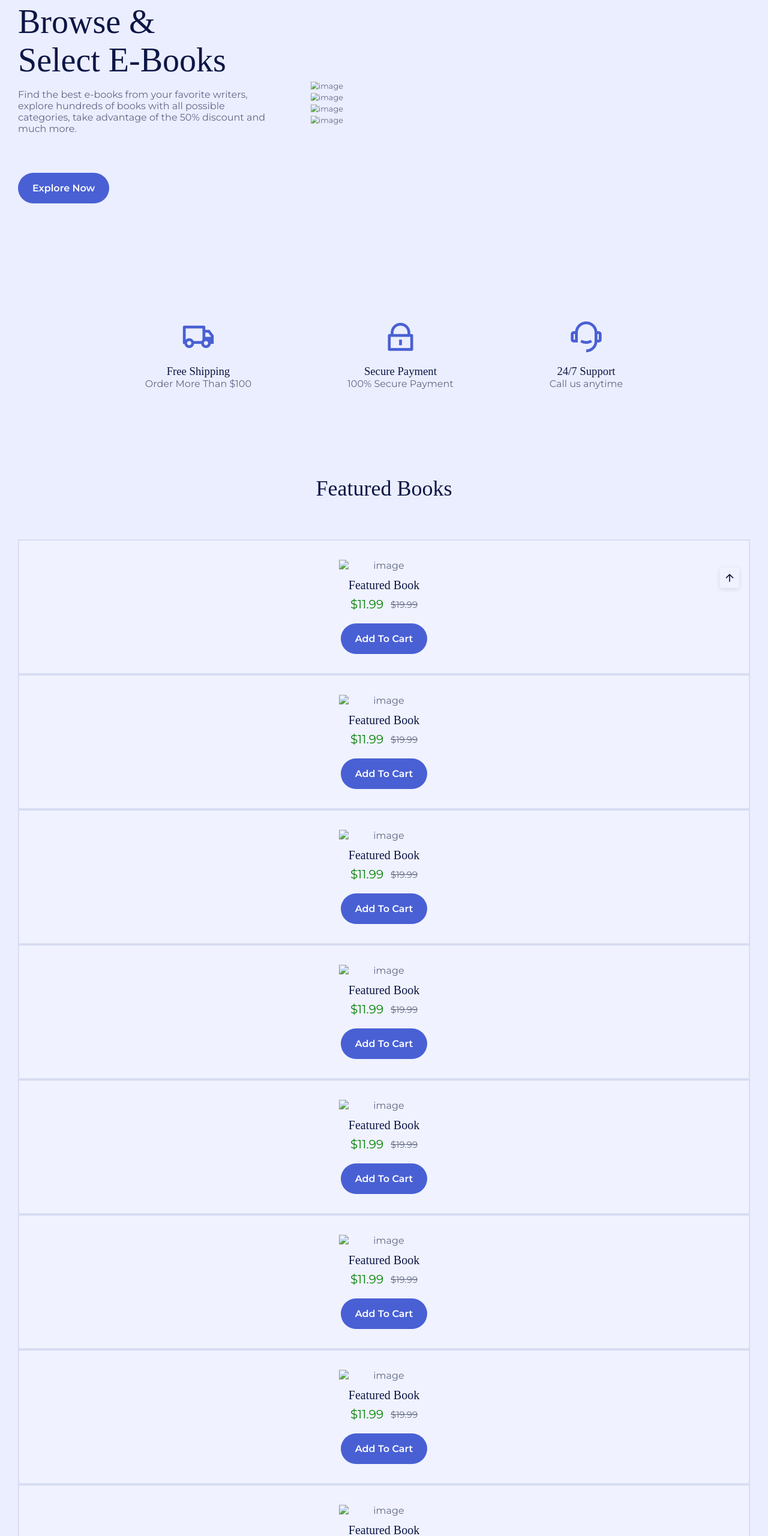
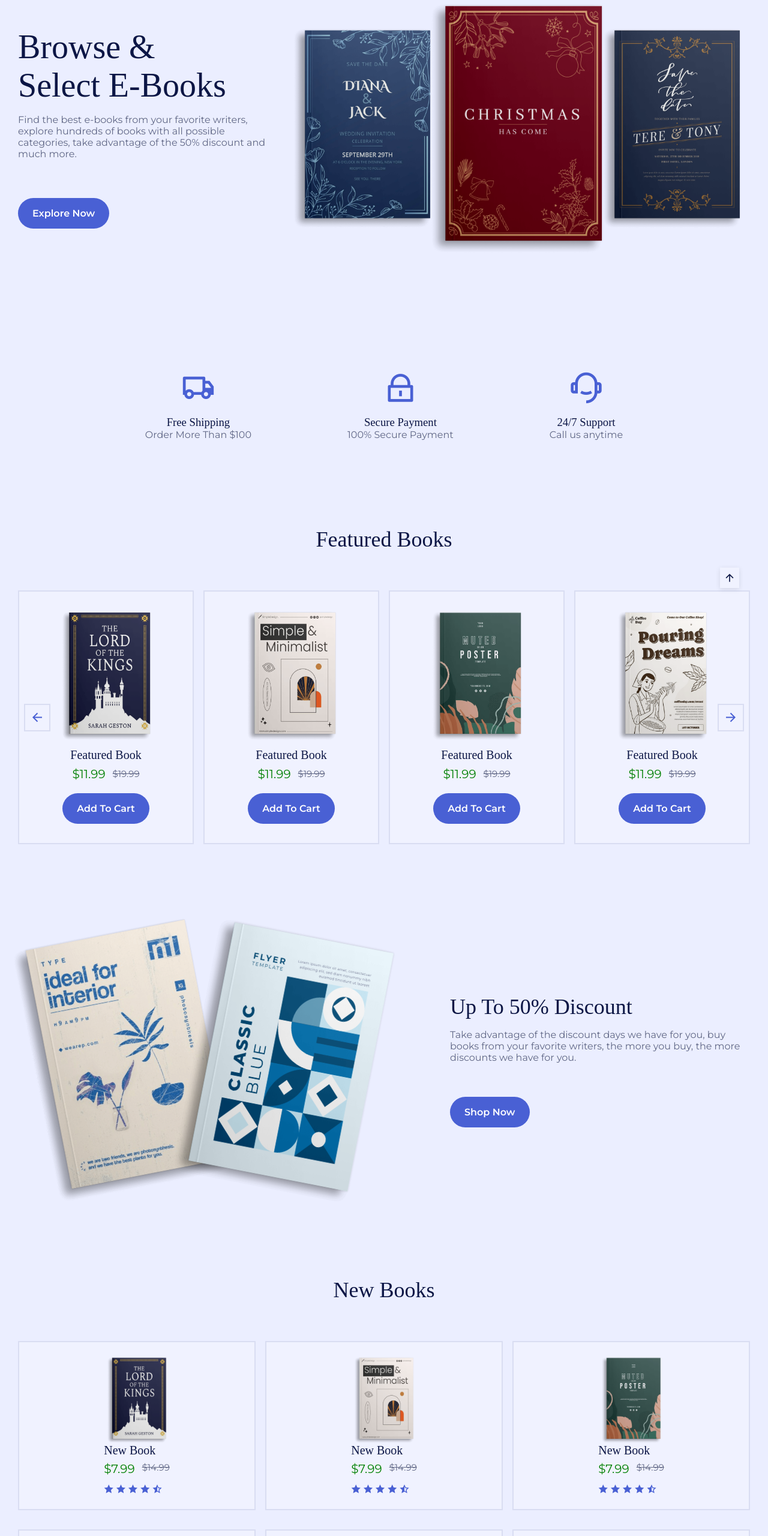
Before and after one commit to Apu1231/Responsive-book-website, a plain HTML site: page responsive-book-website-main/index.html in a window 1280 px wide. Shown: the part 220-2780 px from the top of the page at 60% size. Drawn offline with nearby package versions, Linux system fonts and the light colour scheme; the site is published under a folder, as on GitHub Pages, so addresses that start at the root find nothing; a web font is replaced by a local one.

Commit message:
Update index.html

```diff
--- a/responsive-book-website-main/index.html
+++ b/responsive-book-website-main/index.html
@@ -6,16 +6,16 @@
    <meta name="viewport" content="width=device-width, initial-scale=1.0">
 
    <!--=============== FAVICON ===============-->
-   <link rel="shortcut icon" href="assets/img/favicon.png" type="image/x-icon">
+   <link rel="shortcut icon" href="./assets/img/favicon.png" type="image/x-icon">
 
    <!--=============== REMIXICONS ===============-->
    <link rel="stylesheet" href="https://cdnjs.cloudflare.com/ajax/libs/remixicon/3.5.0/remixicon.css">
 
    <!--=============== SWIPER CSS ===============-->
-   <link rel="stylesheet" href="/responsive-book-website-main/assets/css/swiper-bundle.min.css">
+   <link rel="stylesheet" href="./assets/css/swiper-bundle.min.css">
 
    <!--=============== CSS ===============-->
-   <link rel="stylesheet" href="assets/css/styles.css">
+   <link rel="stylesheet" href="./assets/css/styles.css">
 
    <title>Responsive book website</title>
 </head>
@@ -150,22 +150,22 @@
                <div class="home__swiper swiper">
                   <div class="swiper-wrapper">
                      <article class="home__article swiper-slide">
-                        <img src="/responsive-book-website-main/assets/img/home-book-1.png" alt="image"
+                        <img src="./assets/img/home-book-1.png" alt="image"
                            class="home__img">
                      </article>
 
                      <article class="home__article swiper-slide">
-                        <img src="/responsive-book-website-main/assets/img/home-book-2.png" alt="image"
+                        <img src="./assets/img/home-book-2.png" alt="image"
                            class="home__img">
                      </article>
 
                      <article class="home__article swiper-slide">
-                        <img src="/responsive-book-website-main/assets/img/home-book-3.png" alt="image"
+                        <img src="./assets/img/home-book-3.png" alt="image"
                            class="home__img">
                      </article>
 
                      <article class="home__article swiper-slide">
-                        <img src="/responsive-book-website-main/assets/img/home-book-4.png" alt="image"
+                        <img src="./assets/img/home-book-4.png" alt="image"
                            class="home__img">
                      </article>
 
@@ -209,7 +209,7 @@
             <div class="featured__swiper swiper ">
                <div class="swiper-wrapper">
                   <article class="featured__card swiper-slide ">
-                     <img src="/responsive-book-website-main/assets/img/book-1.png" alt="image" class="featured__img">
+                     <img src="./assets/img/book-1.png" alt="image" class="featured__img">
                      <h2 class="featured__title">
                         Featured Book
                      </h2>
@@ -228,7 +228,7 @@
 
 
                   <article class="featured__card swiper-slide">
-                     <img src="/responsive-book-website-main/assets/img/book-2.png" alt="image" class="featured__img">
+                     <img src="./assets/img/book-2.png" alt="image" class="featured__img">
                      <h2 class="featured__title">
                         Featured Book
                      </h2>
@@ -246,7 +246,7 @@
                   </article>
 
                   <article class="featured__card swiper-slide">
-                     <img src="/responsive-book-website-main/assets/img/book-3.png" alt="image" class="featured__img">
+                     <img src="./assets/img/book-3.png" alt="image" class="featured__img">
                      <h2 class="featured__title">
                         Featured Book
                      </h2>
@@ -264,7 +264,7 @@
                   </article>
 
                   <article class="featured__card swiper-slide">
-                     <img src="/responsive-book-website-main/assets/img/book-4.png" alt="image" class="featured__img">
+                     <img src="./assets/img/book-4.png" alt="image" class="featured__img">
                      <h2 class="featured__title">
                         Featured Book
                      </h2>
@@ -282,7 +282,7 @@
                   </article>
 
                   <article class="featured__card swiper-slide">
-                     <img src="/responsive-book-website-main/assets/img/book-5.png" alt="image" class="featured__img">
+                     <img src="./assets/img/book-5.png" alt="image" class="featured__img">
                      <h2 class="featured__title">
                         Featured Book
                      </h2>
@@ -300,7 +300,7 @@
                   </article>
 
                   <article class="featured__card swiper-slide">
-                     <img src="/responsive-book-website-main/assets/img/book-6.png" alt="image" class="featured__img">
+                     <img src="./assets/img/book-6.png" alt="image" class="featured__img">
                      <h2 class="featured__title">
                         Featured Book
                      </h2>
@@ -318,7 +318,7 @@
                   </article>
 
                   <article class="featured__card swiper-slide">
-                     <img src="/responsive-book-website-main/assets/img/book-7.png" alt="image" class="featured__img">
+                     <img src="./assets/img/book-7.png" alt="image" class="featured__img">
                      <h2 class="featured__title">
                         Featured Book
                      </h2>
@@ -336,7 +336,7 @@
                   </article>
 
                   <article class="featured__card swiper-slide">
-                     <img src="/responsive-book-website-main/assets/img/book-8.png" alt="image" class="featured__img">
+                     <img src="./assets/img/book-8.png" alt="image" class="featured__img">
                      <h2 class="featured__title">
                         Featured Book
                      </h2>
@@ -354,7 +354,7 @@
                   </article>
 
                   <article class="featured__card swiper-slide">
-                     <img src="/responsive-book-website-main/assets/img/book-9.png" alt="image" class="featured__img">
+                     <img src="./assets/img/book-9.png" alt="image" class="featured__img">
                      <h2 class="featured__title">
                         Featured Book
                      </h2>
@@ -372,7 +372,7 @@
                   </article>
 
                   <article class="featured__card swiper-slide">
-                     <img src="/responsive-book-website-main/assets/img/book-10.png" alt="image" class="featured__img">
+                     <img src="./assets/img/book-10.png" alt="image" class="featured__img">
                      <h2 class="featured__title">
                         Featured Book
                      </h2>
@@ -416,9 +416,9 @@
                <a href="#" class="button">Shop Now</a>
             </div>
             <div class="discount__images">
-               <img src="/responsive-book-website-main/assets/img/discount-book-1.png" alt="image"
+               <img src="./assets/img/discount-book-1.png" alt="image"
                   class="discount__img-1">
-               <img src="/responsive-book-website-main/assets/img/discount-book-2.png" alt="image"
+               <img src="./assets/img/discount-book-2.png" alt="image"
                   class="discount__img-2">
             </div>
          </div>
@@ -434,7 +434,7 @@
             <div class="new__swiper swiper">
                <div class="swiper-wrapper">
                   <a href="#" class="new__card swiper-slide">
-                     <img src="/responsive-book-website-main/assets/img/book-1.png" alt="image" class="new__img">
+                     <img src="./assets/img/book-1.png" alt="image" class="new__img">
 
                      <div>
                         <h2 class="new__title">
@@ -456,7 +456,7 @@
                   </a>
 
                   <a href="#" class="new__card swiper-slide">
-                     <img src="/responsive-book-website-main/assets/img/book-2.png" alt="image" class="new__img">
+                     <img src="./assets/img/book-2.png" alt="image" class="new__img">
 
                      <div>
                         <h2 class="new__title">
@@ -478,7 +478,7 @@
                   </a>
 
                   <a href="#" class="new__card swiper-slide">
-                     <img src="/responsive-book-website-main/assets/img/book-3.png" alt="image" class="new__img">
+                     <img src="./assets/img/book-3.png" alt="image" class="new__img">
 
                      <div>
                         <h2 class="new__title">
@@ -500,7 +500,7 @@
                   </a>
 
                   <a href="#" class="new__card swiper-slide">
-                     <img src="/responsive-book-website-main/assets/img/book-4.png" alt="image" class="new__img">
+                     <img src="./assets/img/book-4.png" alt="image" class="new__img">
 
                      <div>
                         <h2 class="new__title">
@@ -522,7 +522,7 @@
                   </a>
 
                   <a href="#" class="new__card swiper-slide">
-                     <img src="/responsive-book-website-main/assets/img/book-5.png" alt="image" class="new__img">
+                     <img src="./assets/img/book-5.png" alt="image" class="new__img">
 
                      <div>
                         <h2 class="new__title">
@@ -544,7 +544,7 @@
                   </a>
 
                   <a href="#" class="new__card swiper-slide">
-                     <img src="/responsive-book-website-main/assets/img/book-6.png" alt="image" class="new__img">
+                     <img src="./assets/img/book-6.png" alt="image" class="new__img">
 
                      <div>
                         <h2 class="new__title">
@@ -566,7 +566,7 @@
                   </a>
 
                   <a href="#" class="new__card swiper-slide">
-                     <img src="/responsive-book-website-main/assets/img/book-7.png" alt="image" class="new__img">
+                     <img src="./assets/img/book-7.png" alt="image" class="new__img">
 
                      <div>
                         <h2 class="new__title">
@@ -588,7 +588,7 @@
                   </a>
 
                   <a href="#" class="new__card swiper-slide">
-                     <img src="/responsive-book-website-main/assets/img/book-8.png" alt="image" class="new__img">
+                     <img src="./assets/img/book-8.png" alt="image" class="new__img">
 
                      <div>
                         <h2 class="new__title">
@@ -610,7 +610,7 @@
                   </a>
 
                   <a href="#" class="new__card swiper-slide">
-                     <img src="/responsive-book-website-main/assets/img/book-9.png" alt="image" class="new__img">
+                     <img src="./assets/img/book-9.png" alt="image" class="new__img">
 
                      <div>
                         <h2 class="new__title">
@@ -632,7 +632,7 @@
                   </a>
 
                   <a href="#" class="new__card swiper-slide">
-                     <img src="/responsive-book-website-main/assets/img/book-10.png" alt="image" class="new__img">
+                     <img src="./assets/img/book-10.png" alt="image" class="new__img">
 
                      <div>
                         <h2 class="new__title">
@@ -660,7 +660,7 @@
             <div class="new__swiper swiper">
                <div class="swiper-wrapper">
                   <a href="#" class="new__card swiper-slide">
-                     <img src="/responsive-book-website-main/assets/img/book-10.png" alt="image" class="new__img">
+                     <img src="./assets/img/book-10.png" alt="image" class="new__img">
 
                      <div>
                         <h2 class="new__title">
@@ -682,7 +682,7 @@
                   </a>
 
                   <a href="#" class="new__card swiper-slide">
-                     <img src="/responsive-book-website-main/assets/img/book-9.png" alt="image" class="new__img">
+                     <img src="./assets/img/book-9.png" alt="image" class="new__img">
 
                      <div>
                         <h2 class="new__title">
@@ -704,7 +704,7 @@
                   </a>
 
                   <a href="#" class="new__card swiper-slide">
-                     <img src="/responsive-book-website-main/assets/img/book-8.png" alt="image" class="new__img">
+                     <img src="./assets/img/book-8.png" alt="image" class="new__img">
 
                      <div>
                         <h2 class="new__title">
@@ -726,7 +726,7 @@
                   </a>
 
                   <a href="#" class="new__card swiper-slide">
-                     <img src="/responsive-book-website-main/assets/img/book-7.png" alt="image" class="new__img">
+                     <img src="./assets/img/book-7.png" alt="image" class="new__img">
 
                      <div>
                         <h2 class="new__title">
@@ -748,7 +748,7 @@
                   </a>
 
                   <a href="#" class="new__card swiper-slide">
-                     <img src="/responsive-book-website-main/assets/img/book-6.png" alt="image" class="new__img">
+                     <img src="./assets/img/book-6.png" alt="image" class="new__img">
 
                      <div>
                         <h2 class="new__title">
@@ -770,7 +770,7 @@
                   </a>
 
                   <a href="#" class="new__card swiper-slide">
-                     <img src="/responsive-book-website-main/assets/img/book-5.png" alt="image" class="new__img">
+                     <img src="./assets/img/book-5.png" alt="image" class="new__img">
 
                      <div>
                         <h2 class="new__title">
@@ -792,7 +792,7 @@
                   </a>
 
                   <a href="#" class="new__card swiper-slide">
-                     <img src="/responsive-book-website-main/assets/img/book-4.png" alt="image" class="new__img">
+                     <img src="./assets/img/book-4.png" alt="image" class="new__img">
 
                      <div>
                         <h2 class="new__title">
@@ -814,7 +814,7 @@
                   </a>
 
                   <a href="#" class="new__card swiper-slide">
-                     <img src="/responsive-book-website-main/assets/img/book-3.png" alt="image" class="new__img">
+                     <img src="./assets/img/book-3.png" alt="image" class="new__img">
 
                      <div>
                         <h2 class="new__title">
@@ -836,7 +836,7 @@
                   </a>
 
                   <a href="#" class="new__card swiper-slide">
-                     <img src="/responsive-book-website-main/assets/img/book-2.png" alt="image" class="new__img">
+                     <img src="./assets/img/book-2.png" alt="image" class="new__img">
 
                      <div>
                         <h2 class="new__title">
@@ -858,7 +858,7 @@
                   </a>
 
                   <a href="#" class="new__card swiper-slide">
-                     <img src="/responsive-book-website-main/assets/img/book-1.png" alt="image" class="new__img">
+                     <img src="./assets/img/book-1.png" alt="image" class="new__img">
 
                      <div>
                         <h2 class="new__title">
@@ -888,7 +888,7 @@
       <!--==================== JOIN ====================-->
       <section class="join section">
          <div class="join__container">
-            <img src="/responsive-book-website-main/assets/img/join-bg.jpg" alt="image" class="join__bg">
+            <img src="./assets/img/join-bg.jpg" alt="image" class="join__bg">
             <div class="join__data container grid">
                <h2 class="join__title section__title">
                   Subscribe To Receive <br>
@@ -910,7 +910,7 @@
             <div class="testimonial__swiper swiper">
                <div class="swiper-wrapper">
                   <article class="testimonial__card swiper-slide">
-                     <img src="/responsive-book-website-main/assets/img/testimonial-perfil-1.png" alt="image"
+                     <img src="./assets/img/testimonial-perfil-1.png" alt="image"
                         class="testimonial__img">
                      <h2 class="testimonial__title">Rial Loz</h2>
                      <p class="testimonial__description">The best website to buy books, the purchase
@@ -926,7 +926,7 @@
                   </article>
 
                   <article class="testimonial__card swiper-slide">
-                     <img src="/responsive-book-website-main/assets/img/testimonial-perfil-2.png" alt="image"
+                     <img src="./assets/img/testimonial-perfil-2.png" alt="image"
                         class="testimonial__img">
                      <h2 class="testimonial__title">Rial Loz</h2>
                      <p class="testimonial__description">The best website to buy books, the purchase
@@ -942,7 +942,7 @@
                   </article>
 
                   <article class="testimonial__card swiper-slide">
-                     <img src="/responsive-book-website-main/assets/img/testimonial-perfil-3.png" alt="image"
+                     <img src="./assets/img/testimonial-perfil-3.png" alt="image"
                         class="testimonial__img">
                      <h2 class="testimonial__title">Rial Loz</h2>
                      <p class="testimonial__description">The best website to buy books, the purchase
@@ -958,7 +958,7 @@
                   </article>
 
                   <article class="testimonial__card swiper-slide">
-                     <img src="/responsive-book-website-main/assets/img/testimonial-perfil-4.png" alt="image"
+                     <img src="./assets/img/testimonial-perfil-4.png" alt="image"
                         class="testimonial__img">
                      <h2 class="testimonial__title">Rial Loz</h2>
                      <p class="testimonial__description">The best website to buy books, the purchase
@@ -1096,13 +1096,13 @@
 </a>
 
    <!--=============== SCROLLREVEAL ===============-->
-   <script src="/responsive-book-website-main/assets/js/scrollreveal.min.js"></script>
+   <script src="./assets/js/scrollreveal.min.js"></script>
 
    <!--=============== SWIPER JS ===============-->
-   <script src="/responsive-book-website-main/assets/js/swiper-bundle.min.js"></script>
+   <script src="./assets/js/swiper-bundle.min.js"></script>
 
    <!--=============== MAIN JS ===============-->
-   <script src="assets/js/main.js"></script>
+   <script src="./assets/js/main.js"></script>
 </body>
 
 </html>
```
